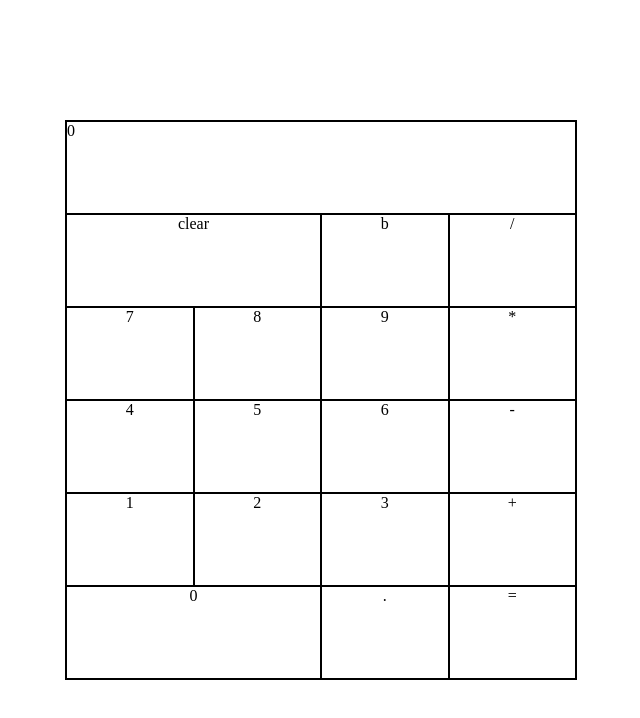
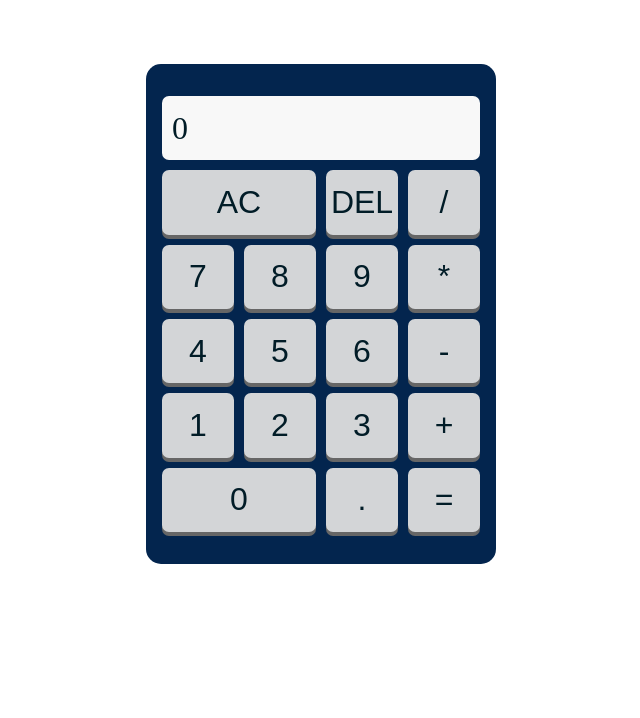
Before and after one commit to ayaka/calculator, a plain HTML site: page index.html in a window 1280 px wide. Shown: the whole page, without its empty margins (319-959 px from the left). Drawn offline with Linux system fonts and the light colour scheme.

Commit message:
added some styles & edited backspace function

```diff
--- a/index.html
+++ b/index.html
@@ -7,28 +7,28 @@
     <title>threeaces' Calculator</title>
   </head>
   <body>
-    <div class="container">
-      <div class="calculator">
-        <div class="display">0</div>
-        <div class="clear">clear</div>
-        <div class="backspace">b</div>
-        <div class="operator higher-precedence">/</div>
-        <div class="number">7</div>
-        <div class="number">8</div>
-        <div class="number">9</div>
-        <div class="operator priority higher-precedence">*</div>
-        <div class="number">4</div>
-        <div class="number">5</div>
-        <div class="number">6</div>
-        <div class="operator lower-precedence">-</div>
-        <div class="number">1</div>
-        <div class="number">2</div>
-        <div class="number">3</div>
-        <div class="operator lower-precedence">+</div>
-        <div class="number zero">0</div>
-        <div class="number decimal">.</div>
-        <div class="equal">=</div>
-      </div>
+    <!-- <div class="container"> -->
+    <div class="calculator">
+      <div class="display">0</div>
+      <button class="clear btn">AC</button>
+      <button class="backspace btn">DEL</button>
+      <button class="operator higher-precedence btn">/</button>
+      <button class="number btn">7</button>
+      <button class="number btn">8</button>
+      <button class="number btn">9</button>
+      <button class="operator priority higher-precedence btn">*</button>
+      <button class="number btn">4</button>
+      <button class="number btn">5</button>
+      <button class="number btn">6</button>
+      <button class="operator lower-precedence btn">-</button>
+      <button class="number btn">1</button>
+      <button class="number btn">2</button>
+      <button class="number btn">3</button>
+      <button class="operator lower-precedence btn">+</button>
+      <button class="number zero btn">0</button>
+      <button class="number decimal btn">.</button>
+      <button class="equal btn">=</button>
+      <!-- </div> -->
     </div>
     <script src="script.js"></script>
   </body>
--- a/main.css
+++ b/main.css
@@ -3,35 +3,61 @@
   padding: 0;
   box-sizing: border-box;
 }
-body {
-  height: 100vh;
+/* body {
   display: flex;
   justify-content: center;
+} */
+/* .container {
+  height: 70%;
+  width: 20%;
+} */
+.calculator {
+  margin: 4rem auto;
+  padding: 2rem 1rem;
+  height: 500px;
+  width: 350px;
+  display: grid;
+  grid: repeat(6, 1fr) / repeat(4, 1fr);
+  grid-gap: 10px;
+  text-align: center;
+  background: #03254e;
+  border-radius: 15px;
+}
+.display,
+.btn {
+  border: none;
+  outline: none;
+  background: #d3d5d7;
+  border-radius: 7px;
+  font-size: 2rem;
+  color: #011c27;
+  display: flex;
   align-items: center;
 }
-.container {
-  height: 70%;
-  width: 40%;
+.display {
+  padding: 0 10px;
+  grid-area: 1/1/2/5;
+  width: 100%;
+  justify-content: left;
+  background: #f8f8f8;
 }
-.calculator {
-  height: 100%;
-  display: grid;
-  grid: repeat(6, 1fr) / repeat(4, 1fr);
-  text-align: center;
-
-  border: 1px solid black;
+.btn {
+  justify-content: center;
+  box-shadow: 0 4px #666;
+  transition: background 0.5s;
 }
-.display,
-.clear,
-.backspace,
-.operator,
-.number,
-.equal {
-  border: 1px solid black;
+.btn:active {
+  box-shadow: 0 2px #666;
+  transform: translateY(2px);
 }
-.display {
-  grid-area: 1/1/2/5;
-  text-align: left;
+.number:hover {
+  background: #e5fcff;
+}
+.clear:hover,
+.backspace:hover,
+.operator:hover,
+.equal:hover {
+  background: #7ea8be;
 }
 .clear {
   grid-area: 2/1/3/3;
@@ -40,5 +66,5 @@ body {
   grid-area: 6/1/7/3;
 }
 .selected {
-  background-color: grey;
+  background: #7ea8be;
 }
--- a/script.js
+++ b/script.js
@@ -45,6 +45,7 @@ function operate(operator, num1, num2) {
 function updateDisplay(value) {
   display.textContent = value;
 }
+
 function deselectOpBtn() {
   opBtns.forEach(opBtn => {
     if (opBtn.classList.contains("selected")) {
@@ -110,7 +111,9 @@ numBtns.forEach(numBtn => {
         return;
       }
     }
-
+    if (displayValue.length === 18) {
+      return;
+    }
     displayValue += e.target.textContent;
     updateDisplay(displayValue);
     console.log(num, op, numAside, opAside, displayValue);
@@ -189,6 +192,8 @@ opBtns.forEach(opBtn => {
 });
 
 equalBtn.addEventListener("click", () => {
+  deselectOpBtn();
+  console.log(num, op, numAside, opAside, displayValue, tempNum);
   if (!num[0]) {
     return;
   }
@@ -208,7 +213,9 @@ equalBtn.addEventListener("click", () => {
     result = operate(opAside, numAside, result);
   }
   result = parseFloat(formatResult(result));
-
+  if (result.toString().length >= 18) {
+    result = "Error";
+  }
   updateDisplay(result);
   clearValues();
 });
@@ -219,11 +226,7 @@ clearBtn.addEventListener("click", () => {
 });
 
 backSpace.addEventListener("click", () => {
-  displayValue = displayValue.split("");
-  displayValue.pop();
-  displayValue = displayValue.join("");
-  console.log(typeof displayValue);
-
+  displayValue = displayValue.slice(0, displayValue.length - 1);
   if (displayValue === "") {
     updateDisplay(0);
     return;
```
